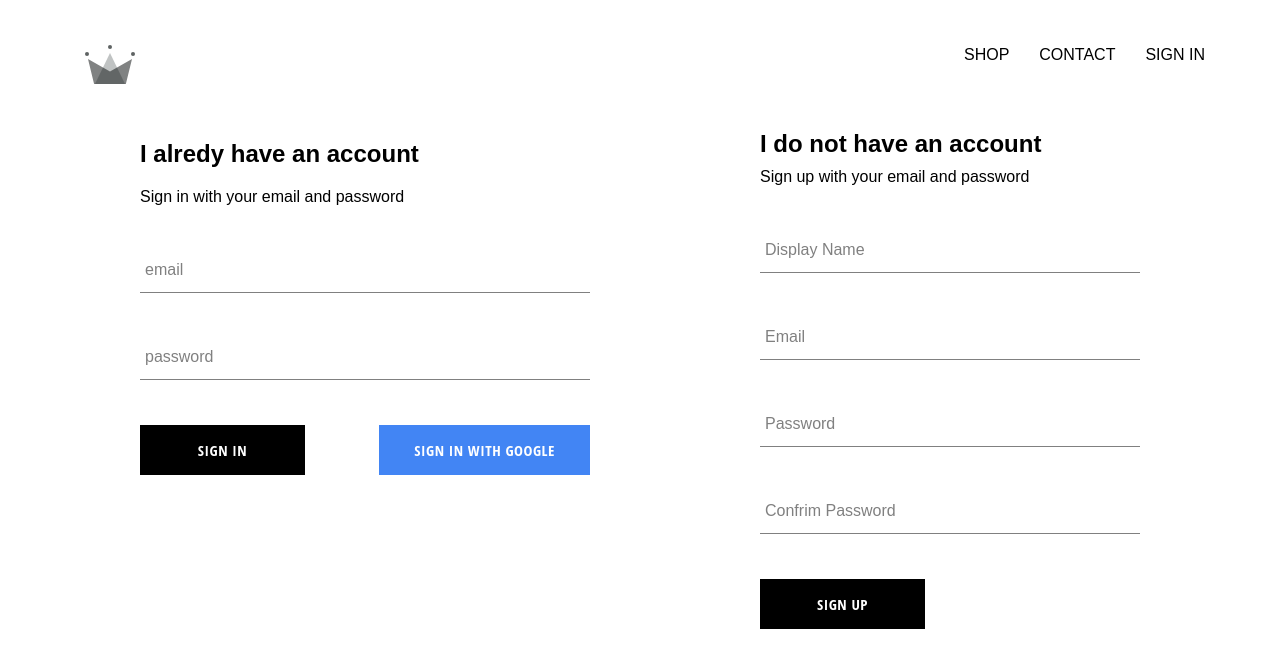
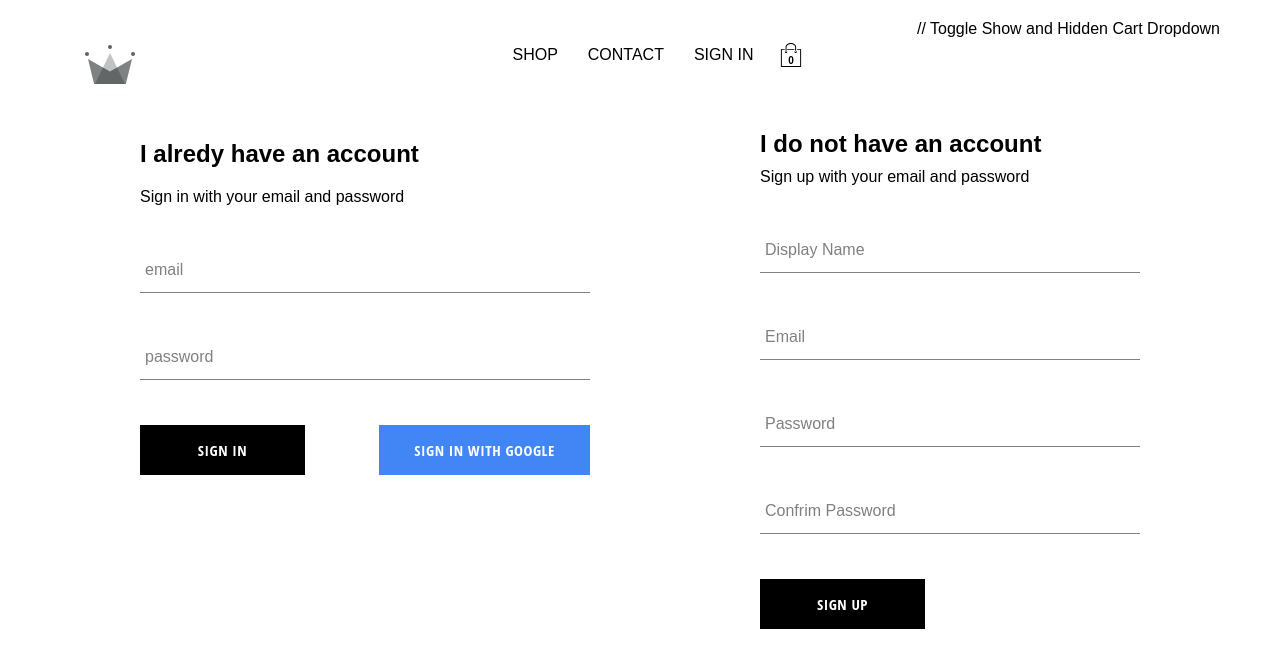
Before and after one commit to ahmedatif99/crwn-clothing, a React (Create React App) app: page /signin in a window 1280 px wide. Shown: the top 668 px of the page. Built offline with nearby package versions, Linux system fonts and the light colour scheme; no server answers; a web font is replaced by a local one.

Commit message:
added cartIcon and cartDropdown components to Store, and implemented cart reducer

```diff
--- /dev/null
+++ b/src/components/cart-dropdown/cart-dropdown.component.jsx
@@ -0,0 +1,15 @@
+import React from 'react';
+import './cart-dropdown.styles.scss';
+
+import CustomButton from '../custom-button/custom-button.component';
+
+const CartDropdown = () => (
+    <div className='cart-dropdown'>
+        <div className='cart-items'>
+
+        </div>
+        <CustomButton>GO TO CHECKOUT</CustomButton>
+    </div>
+);
+
+export default CartDropdown;
--- /dev/null
+++ b/src/components/cart-dropdown/cart-dropdown.styles.scss
@@ -0,0 +1,25 @@
+.cart-dropdown {
+  position: absolute;
+  width: 255px;
+  height: 355px;
+  display: flex;
+  flex-direction: column;
+  padding: 20px;
+  border: 1px solid black;
+  background-color: white;
+  top: 90px;
+  right: 40px;
+  z-index: 5;
+
+  .cart-items {
+    height: 255px;
+    display: flex;
+    flex-direction: column;
+    //overflow: scroll;
+  }
+
+  button {
+    margin-top: auto;
+    font-weight: normal;
+  }
+}
--- /dev/null
+++ b/src/components/cart-icon/cart-icon.component.jsx
@@ -0,0 +1,22 @@
+import React from 'react';
+import './cart-icon.styles.scss';
+
+import { ReactComponent as ShoppingIcon } from '../../assets/shopping-bag.svg';
+
+import { connect } from 'react-redux';
+
+import { toggleCartHidden } from '../../redux/cart/cart.actions';
+
+const CartIcon = ({ toggleCartHidden }) => (
+
+    <div className='cart-icon' onClick= {toggleCartHidden}>
+        <ShoppingIcon className='shopping-icon' />
+        <span className='item-count'>0</span>
+    </div>
+);
+
+const mapDispatchToProps = dispatch => ({
+    toggleCartHidden: () => dispatch(toggleCartHidden())
+ });
+
+export default connect(null, mapDispatchToProps)(CartIcon);
--- /dev/null
+++ b/src/components/cart-icon/cart-icon.styles.scss
@@ -0,0 +1,21 @@
+.cart-icon {
+  width: 45px;
+  height: 45px;
+  position: relative;
+  display: flex;
+  align-items: center;
+  justify-content: center;
+  cursor: pointer;
+
+  .shopping-icon {
+    width: 24px;
+    height: 24px;
+  }
+
+  .item-count {
+    position: absolute;
+    font-size: 10px;
+    font-weight: bold;
+    bottom: 12px;
+  }
+}
--- a/src/components/header/header.component.jsx
+++ b/src/components/header/header.component.jsx
@@ -3,13 +3,15 @@
 import { connect } from 'react-redux';
 
 import { auth } from '../../firebase/firebase.utils';
-
+import CartIcon from '../cart-icon/cart-icon.component';
+import CartDropdown from '../cart-dropdown/cart-dropdown.component';
 
 import { ReactComponent as Logo } from '../../assets/crown.svg';
 
 import './header.styles.scss';
 
-const Header = ({ currentUser }) => (
+
+const Header = ({ currentUser, hidden }) => (
     <div className='header'>
         <Link className='logo-container' to="/">
             <Logo className='logo'/>
@@ -31,13 +33,24 @@
 
                 : (<Link className='option' to='/signin'> SIGN IN </Link>)
             }
+
+            <CartIcon />
+
         </div>
+
+        // Toggle Show and Hidden Cart Dropdown
+
+        {
+            hidden ? null :
+            <CartDropdown />
+        }
 
     </div>
 );
 
-const mapStateToProps = state => ({
-    currentUser: state.user.currentUser
+const mapStateToProps = ({ user: { currentUser }, cart: {hidden} }) => ({
+    currentUser,
+    hidden
  });
 
 export default connect(mapStateToProps)(Header);
--- /dev/null
+++ b/src/redux/cart/cart.actions.js
@@ -0,0 +1,5 @@
+import CartActionTypes from './cart.types';
+
+export const toggleCartHidden = () => ({
+    type: CartActionTypes.TOGGLE_CART_HIDDEN
+ });
--- /dev/null
+++ b/src/redux/cart/cart.reducer.js
@@ -0,0 +1,20 @@
+import CartActionTypes from './cart.types';
+
+const INITIAL_STATE = {
+    hidden: true
+};
+
+const cartReducer = (state = INITIAL_STATE, action) => {
+    switch (action.type) {
+        case CartActionTypes.TOGGLE_CART_HIDDEN :
+            return {
+                ...state,
+                hidden: !state.hidden
+            }
+
+        default :
+            return state;
+    }
+}
+
+export default cartReducer;
--- /dev/null
+++ b/src/redux/cart/cart.types.js
@@ -0,0 +1,5 @@
+const CartActionTypes = {
+    TOGGLE_CART_HIDDEN: 'TOGGLE_CART_HIDDEN'
+};
+
+export default CartActionTypes;
--- a/src/redux/root-reducer.js
+++ b/src/redux/root-reducer.js
@@ -1,7 +1,9 @@
 import { combineReducers } from "redux";
 
 import userReducer from './user/user.reducer';
+import cartReducer from './cart/cart.reducer'
 
 export default combineReducers ({
-    user: userReducer
+    user: userReducer,
+    cart: cartReducer
  });
```
Also changed, not shown: src/assets/shopping-bag.svg (added).
